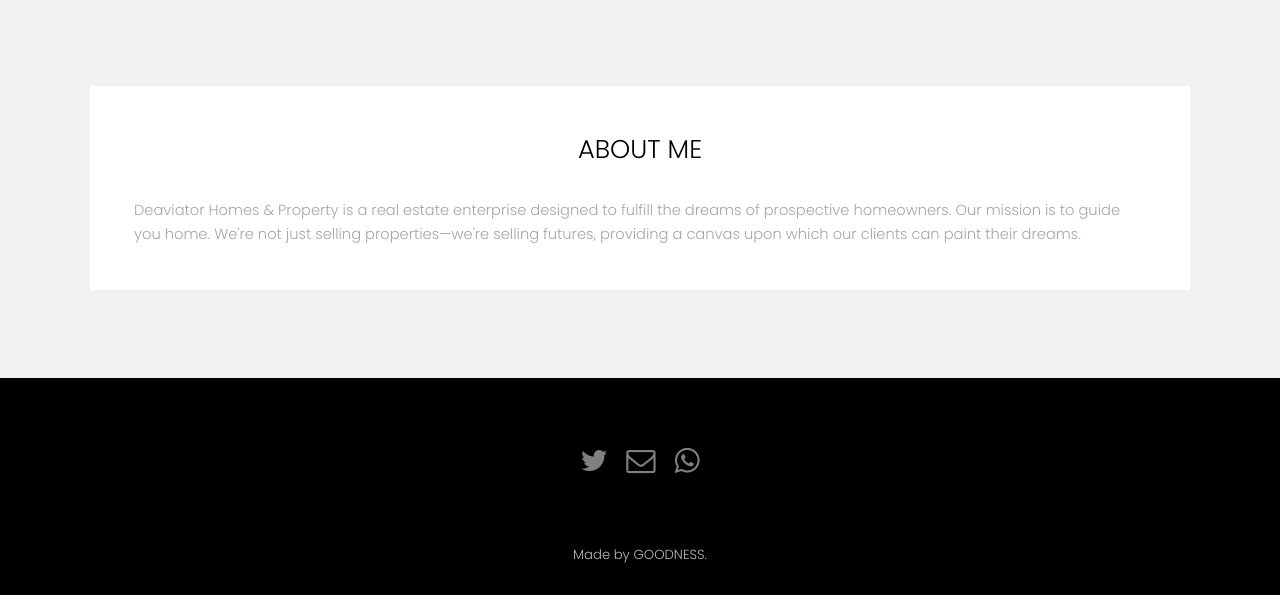
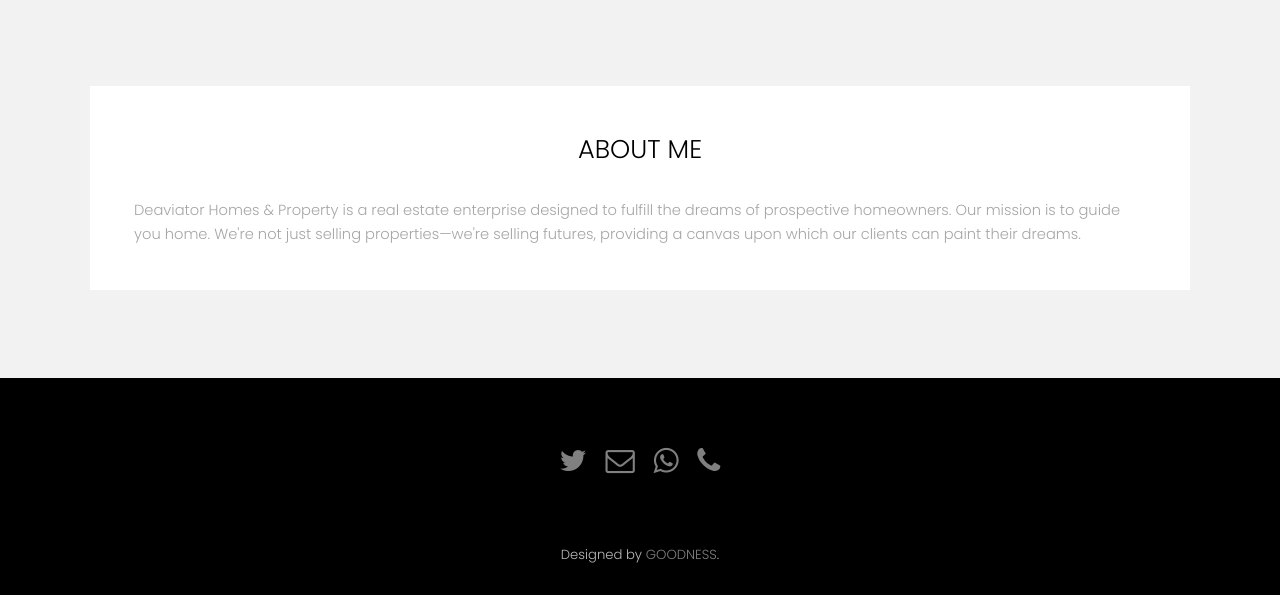
Before and after one commit to deaviator/deaviator.github.io, a plain HTML site: page deaviator/generic.html in a window 1280 px wide. Shown: the part 797-1392 px from the top of the page. Drawn offline with Linux system fonts and the light colour scheme.

Commit message:
Update generic.html

```diff
--- a/deaviator/generic.html
+++ b/deaviator/generic.html
@@ -57,12 +57,13 @@
 						<li><a href="https://twitter.com/YShamsidee29644" class="icon fa-twitter"><span class="label">Twitter</span></a></li>
 						<li><a href="mailto:shamsavioniks@gmail.com" class="icon fa-envelope-o"><span class="label">Email</span></a></li>
 						<li><a href="https://wa.me/message/6EQKJNTXZ3FTF1" class="icon fa-whatsapp"><span class="label">WhatsApp</span></a></li>
+					<li><a href="tel:+2348110640358" class="icon fa-phone"><span class="label">Phone</span></a></li>
 					</ul>
 				</div>
 			</footer>
 
 		<div class="copyright">
-			Made by GOODNESS.
+			Designed by <a href="mailto:goodnessjohn1412@gmail.com">GOODNESS</a>.
 		</div>
 
 		<!-- Scripts -->
```
